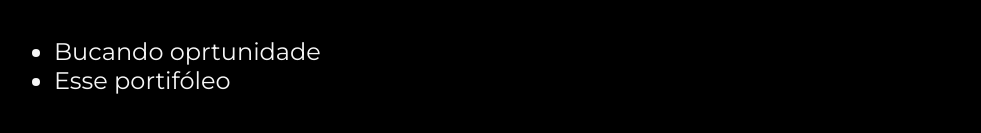
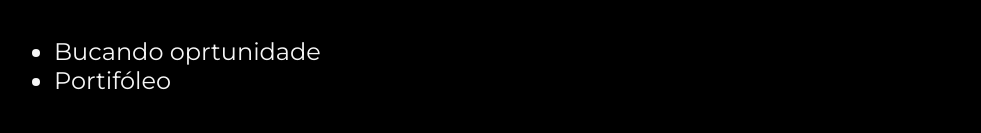
Before and after one commit to SamuelSanderdev/portifolio, a plain HTML site: page curriculo.html in a window 1280 px wide. Shown: the part 438-571 px from the top of the page, without its empty margins (138-1119 px from the left). Drawn offline with nearby package versions, Linux system fonts and the light colour scheme.

Commit message:
modificar Curriculo

```diff
--- a/curriculo.html
+++ b/curriculo.html
@@ -29,7 +29,7 @@
                 <h1 class="apresentacao__conteudo__titulo">Experiências</h1>
                 <ul class="apresentacao__conteudo__texto">
                     <li>Bucando oprtunidade</li>
-                    <li>Esse portifóleo</li>
+                    <li>Portifóleo</li>
                 </ul>
 
                 <h1 class="apresentacao__conteudo__titulo">Competências</h1>
```
